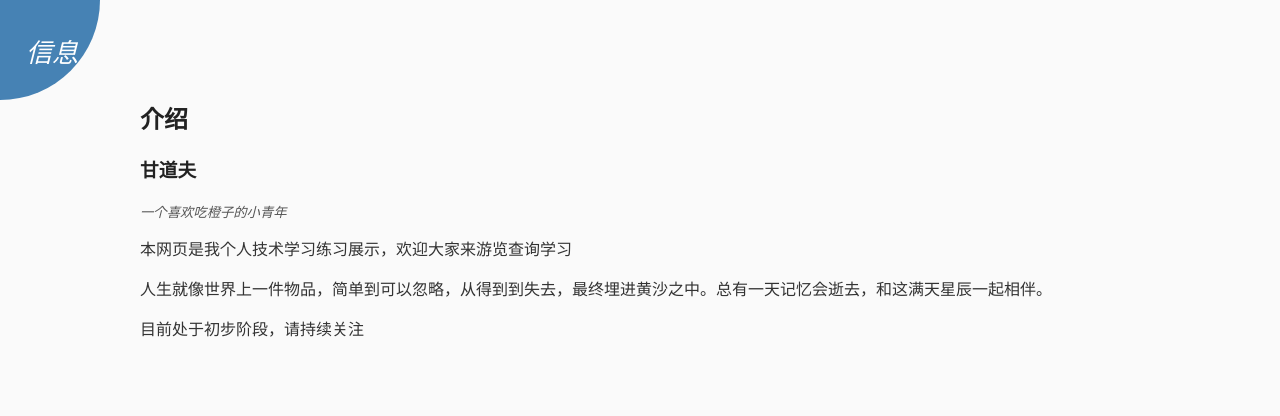
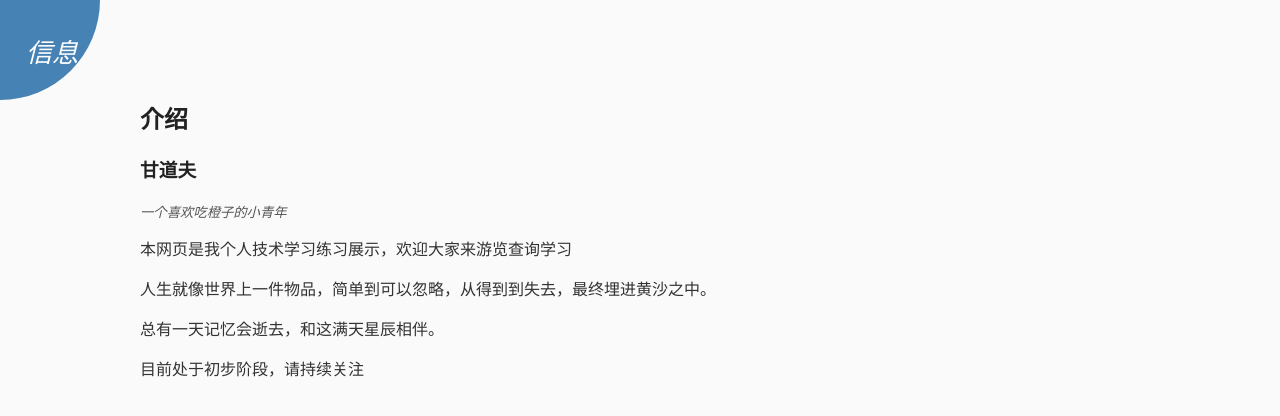
Before and after one commit to gandaofu-11/study, a plain HTML site: page index.html in a window 1280 px wide. Drawn offline with Linux system fonts and the light colour scheme.

Commit message:
Update index.html

```diff
--- a/index.html
+++ b/index.html
@@ -30,7 +30,8 @@
 			<!--<small> 标签定义小型文本（和旁注）。-->
 			<small>一个喜欢吃橙子的小青年</small>
 			<p>本网页是我个人技术学习练习展示，欢迎大家来游览查询学习</p>
-       		<p>人生就像世界上一件物品，简单到可以忽略，从得到到失去，最终埋进黄沙之中。总有一天记忆会逝去，和这满天星辰一起相伴。</p>
+       		<p>人生就像世界上一件物品，简单到可以忽略，从得到到失去，最终埋进黄沙之中。</p>
+			<p>总有一天记忆会逝去，和这满天星辰相伴。</p>
         	<p>目前处于初步阶段，请持续关注</p>
 		</div>
 	</div>
```
